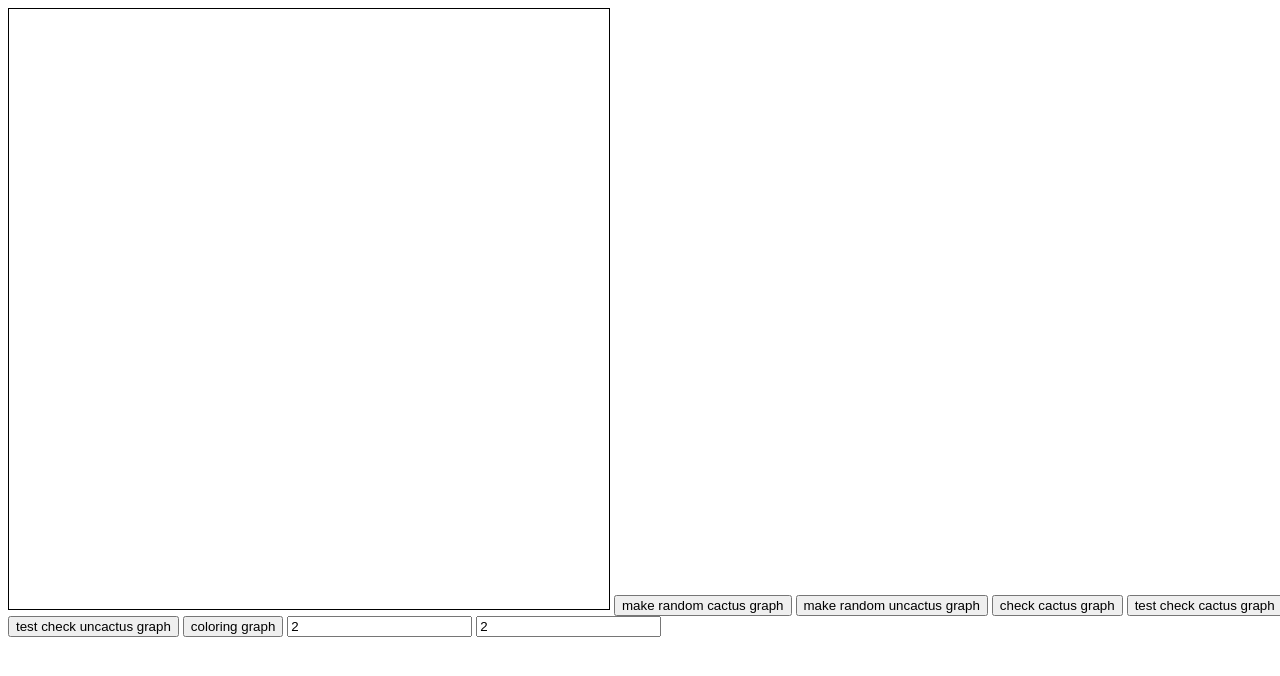
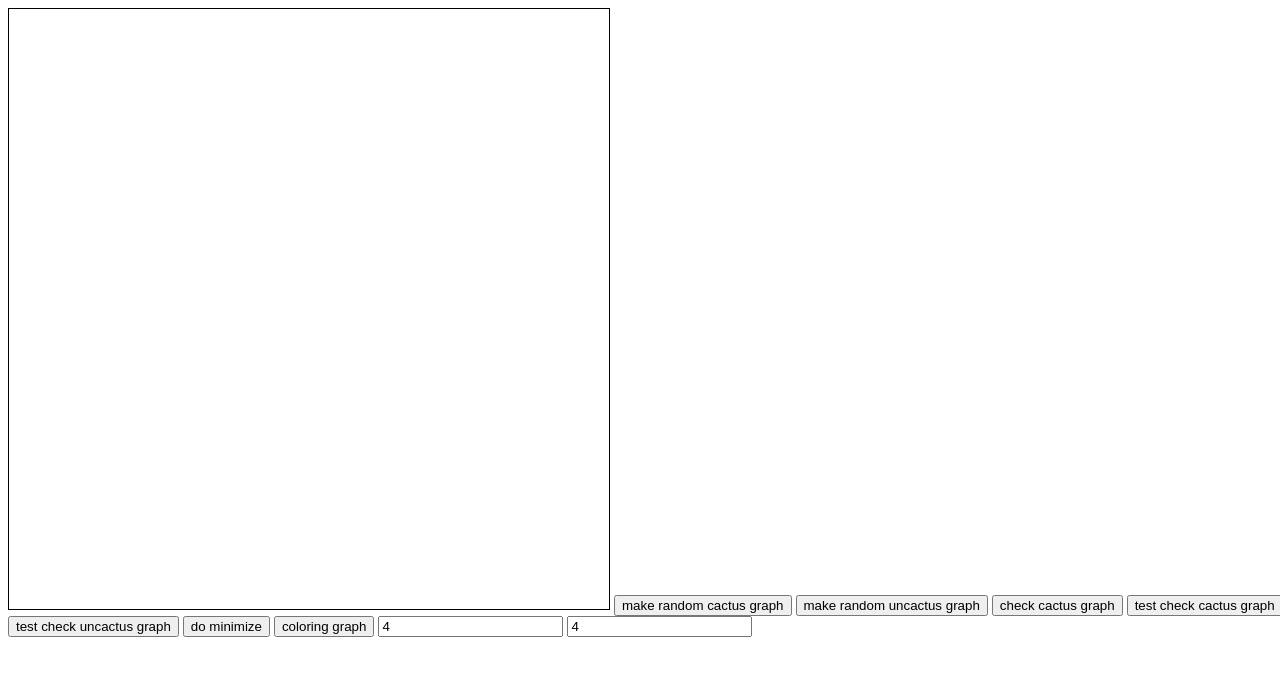
Before and after one commit to toshiko1045/Cactus3-Coloring, a plain HTML site: page index.html in a window 1280 px wide. Drawn offline with Linux system fonts and the light colour scheme.

Commit message:
Update index.html

```diff
--- a/index.html
+++ b/index.html
@@ -26,9 +26,10 @@
 <input type="button" value="check cactus graph" onclick="doCheckCactusGraph()">
 <input type="button" value="test check cactus graph" onclick="doTestCheckCactusGraph()">
 <input type="button" value="test check uncactus graph" onclick="doTestCheckUnCactusGraph()">
+<input type="button" value="do minimize" onclick="redrawMinimumGraph()">
 <input type="button" value="coloring graph" onclick="doColoring()">
-<input type="number" value=2 id="graphSize">
-<input type="number" value=2 id="graphComplex">
+<input type="number" value=4 id="graphSize">
+<input type="number" value=4 id="graphComplex">
 <!-- <textarea id="fileContent" cols="40" rows="8">5 5
 1 2
 1 3
@@ -410,6 +411,13 @@
         deleteEdgesOnCycle(); // 閉路をなるべく小さくする
     }
 
+    function redrawMinimumGraph(){
+        doMinimizeOnIsCactusGraph();
+        Nodes = getNodesCopy(minNodes);
+        Edges = getEdgesCopy(minEdges);
+        redrawCanvas();
+    }
+
     function deleteEdgesOnCycle(){ // 閉路をなるべく小さくする 次数2かつ各隣接ノードが隣接していないなら削除
         let deleteNodeIds = [];
         for(let i=0;i<minNodes.length;i++){ //ノードを順番に参照
@@ -579,15 +587,15 @@
             })
             teststr += "]";
         })
-        console.log(teststr + "]");
+        // console.log(teststr + "]");
         // console.log("for外isCycle:",isCycle);
         for(let i=0;i<separatedGraphs.length;i++){// 分割されたそれぞれのグラフに対して
             let deletedEdgeNum = getDeletedEdgeNum(separatedGraphs[i]); //グラフからエッジが何本消えたか
             if(deletedEdgeNum>=3) { // 消えたエッジが3本以上の時
-                console.log("3")
+                // console.log("3")
                 isCactus = false;
             }else if(deletedEdgeNum===2){ //消えたエッジが2本の時
-                console.log("2");
+                // console.log("2");
                 visitedIsConnected1 = [];
                 visitedIsConnected2 = [];
                 separatedGraphs[i].forEach(node=>{visitedIsConnected1.push(false);visitedIsConnected2.push(false);})
@@ -599,22 +607,22 @@
                                     separatedGraphs[i])
                 console.log("searchPathStack:",searchPathStack)
                 if(separatedGraphs[i].length>2){
-                    console.log("2じゃないよ");
+                    // console.log("2じゃないよ");
                     //searchPathStack内の任意の2頂点が閉路の一部であるか調べる
                     for(let j=0;j<searchPathStack.length-1;j++){
                         for(let k=j+1;k<searchPathStack.length;k++){
                             visitedNodeIdStack = [];
                             isCycle = false;
-                            // console.log("connectesdDFSだよ")
+                            console.log("connectesdDFSだよ")
                             connectedDfs(searchPathStack[j],
                                         separatedGraphs[i],
                                         -1,
                                         1,
                                         [searchPathStack[j], searchPathStack[k]]);
                             if(isCycle) {
-                                console.log("stack:", searchPathStack);
-                                console.log("separ:", separatedGraphs[i])
-                                console.log("edges:", Edges);
+                                // console.log("stack:", searchPathStack);
+                                // console.log("separ:", separatedGraphs[i])
+                                // console.log("edges:", Edges);
                                 break;
                             }
                         }
@@ -623,7 +631,7 @@
                 }
                 // console.log("isCycle:",isCycle);
                 if(isCycle){// エッジが消えた2つのノードが閉路の一部である時
-                    console.log("閉路だよ")
+                    // console.log("閉路だよ")
                     isCactus=false;
                 }else{
                     isCactusGraph(separatedGraphs[i]); //再帰呼び出し
@@ -648,7 +656,7 @@
         prevNodes[getNodeIndex(graph, startNode.id)] = -1;
         visitedSearchPathQueue.push(startNode);
         isFindPath = false;
-        console.log("start:"+startNode.id+",goal:"+goalNode.id);
+        // console.log("start:"+startNode.id+",goal:"+goalNode.id);
         searchPathBfs(startNode, graph, goalNode);
 
         restoreBfsPath(graph, goalNode);
@@ -656,10 +664,10 @@
 
     function restoreBfsPath(graph, goalNode){
         let nowNodeIndex = getNodeIndex(graph, goalNode.id);
-        console.log(goalNode, graph, nowNodeIndex)
-        console.log(prevNodes);
+        // console.log(goalNode, graph, nowNodeIndex)
+        // console.log(prevNodes);
         do{
-            console.log(searchPathStack);
+            // console.log(searchPathStack);
             searchPathStack.push(graph[nowNodeIndex].id);
             if(prevNodes[nowNodeIndex]==-1) break;
             nowNodeIndex = prevNodes[nowNodeIndex];
@@ -727,18 +735,25 @@
         let visitingIndex = getNodeIndex(graph, nodeId);
         visitedIsConnected1[visitingIndex] = true;
         console.log("visitID:",nodeId);
+        console.log("beforeID:",beforeNodeId, getNodeIndex(graph, beforeNodeId))
         let childNodes = getNeighborNodes(graph[visitingIndex], graph);
+        if(visitNum>=2) childNodes = getNodeDeletedNodes(childNodes, graph[getNodeIndex(graph, beforeNodeId)]);
+        let teststr = "childs:[";
+        childNodes.forEach(node=>{
+            teststr+=node.id+" ";
+        })
+        // console.log(teststr+"]")
 
         childNodes.forEach(node=>{
-            console.log("node.id:",node.id)
-            console.log("nodeId!=nodesInCycle[0] && node.id!=nodesInCycle[1]",nodeId!=nodesInCycle[0] && node.id!=nodesInCycle[1]);
-            console.log("nodeId==nodesInCycle[0]&&node.id!=nodesInCycle[1]",nodeId==nodesInCycle[0]&&node.id!=nodesInCycle[1]);
+            // console.log("node.id:",node.id)
+            // console.log("nodeId!=nodesInCycle[0] && node.id!=nodesInCycle[1]",nodeId!=nodesInCycle[0] && node.id!=nodesInCycle[1]);
+            // console.log("nodeId==nodesInCycle[0]&&node.id!=nodesInCycle[1]",nodeId==nodesInCycle[0]&&node.id!=nodesInCycle[1]);
 
             // console.log("node.id==nodesInCycle[1]",node.id==nodesInCycle[1]);
             if((!searchPathStack.includes(nodeId)&&searchPathStack.includes(node.id)) || (searchPathStack.includes(nodeId)&&!searchPathStack.includes(node.id))||(!searchPathStack.includes(nodeId)&&!searchPathStack.includes(node.id))){ //スタートの隣のゴールではない
-                console.log("!visitedIsConnected1[getNodeIndex(graph, node.id)]",!visitedIsConnected1[getNodeIndex(graph, node.id)]);
-                console.log("node.id!=beforeNodeId",node.id!=beforeNodeId);
-                console.log("!searchPathStack.includes(node.id)",!searchPathStack.includes(node.id));
+                // console.log("!visitedIsConnected1[getNodeIndex(graph, node.id)]",!visitedIsConnected1[getNodeIndex(graph, node.id)]);
+                // console.log("node.id!=beforeNodeId",node.id!=beforeNodeId);
+                // console.log("!searchPathStack.includes(node.id)",!searchPathStack.includes(node.id));
                 if(!visitedIsConnected1[getNodeIndex(graph, node.id)] //未訪問である
                     && node.id!=beforeNodeId  //親ノードではない
                     && (!searchPathStack.includes(node.id))) { //サーチパスにない
@@ -746,7 +761,7 @@
                     connectedDfs(node.id, graph, nodeId, visitNum+1, nodesInCycle);
                 } else if(node.id==nodesInCycle[1] //ゴールである
                     && node.id!=beforeNodeId) { //親ノードではない
-                        console.log("やぁ")
+                        console.log("やぁ",node.id,nodesInCycle[1],beforeNodeId)
                     isCycle=true;
                 }
 
```
